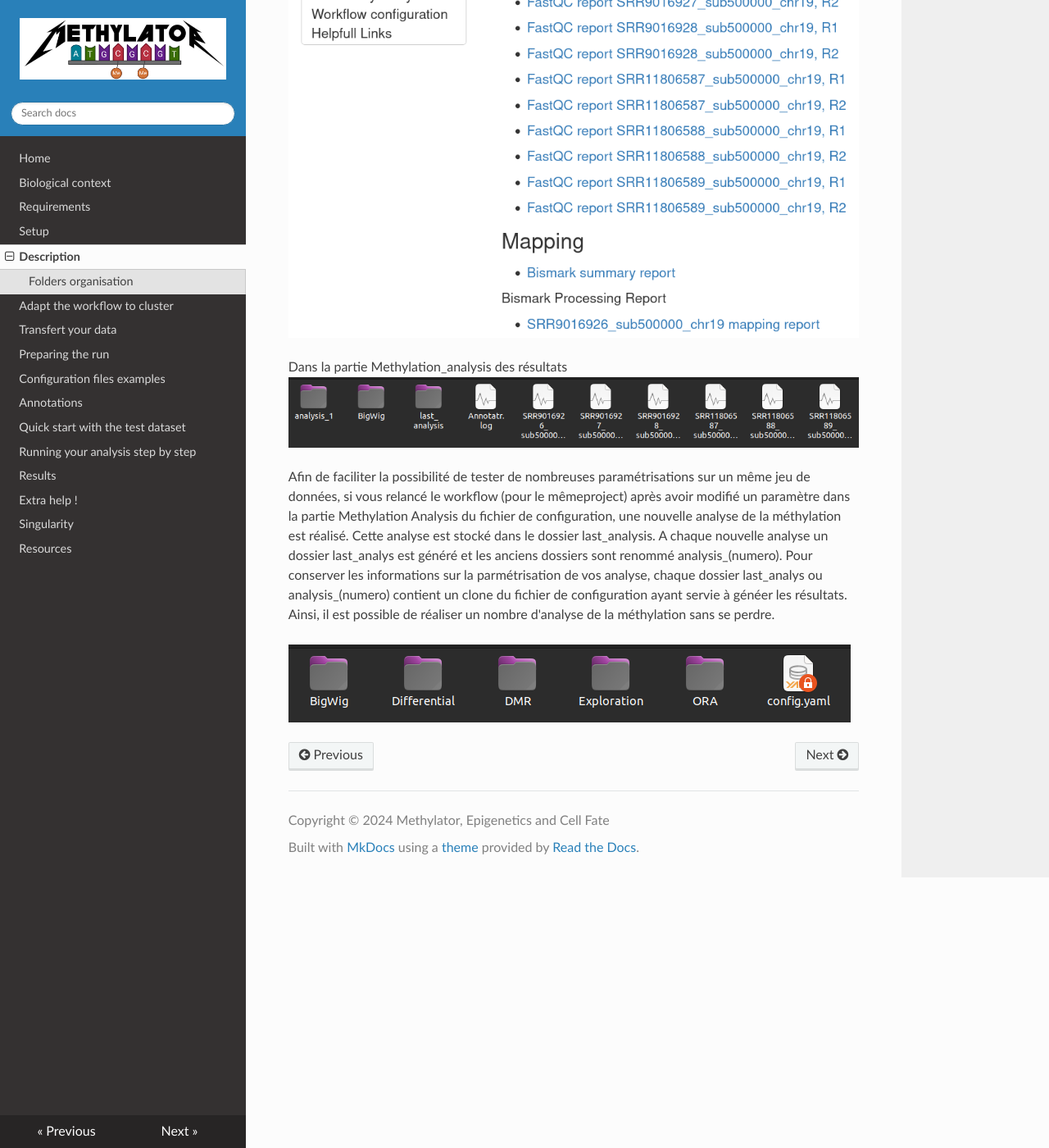
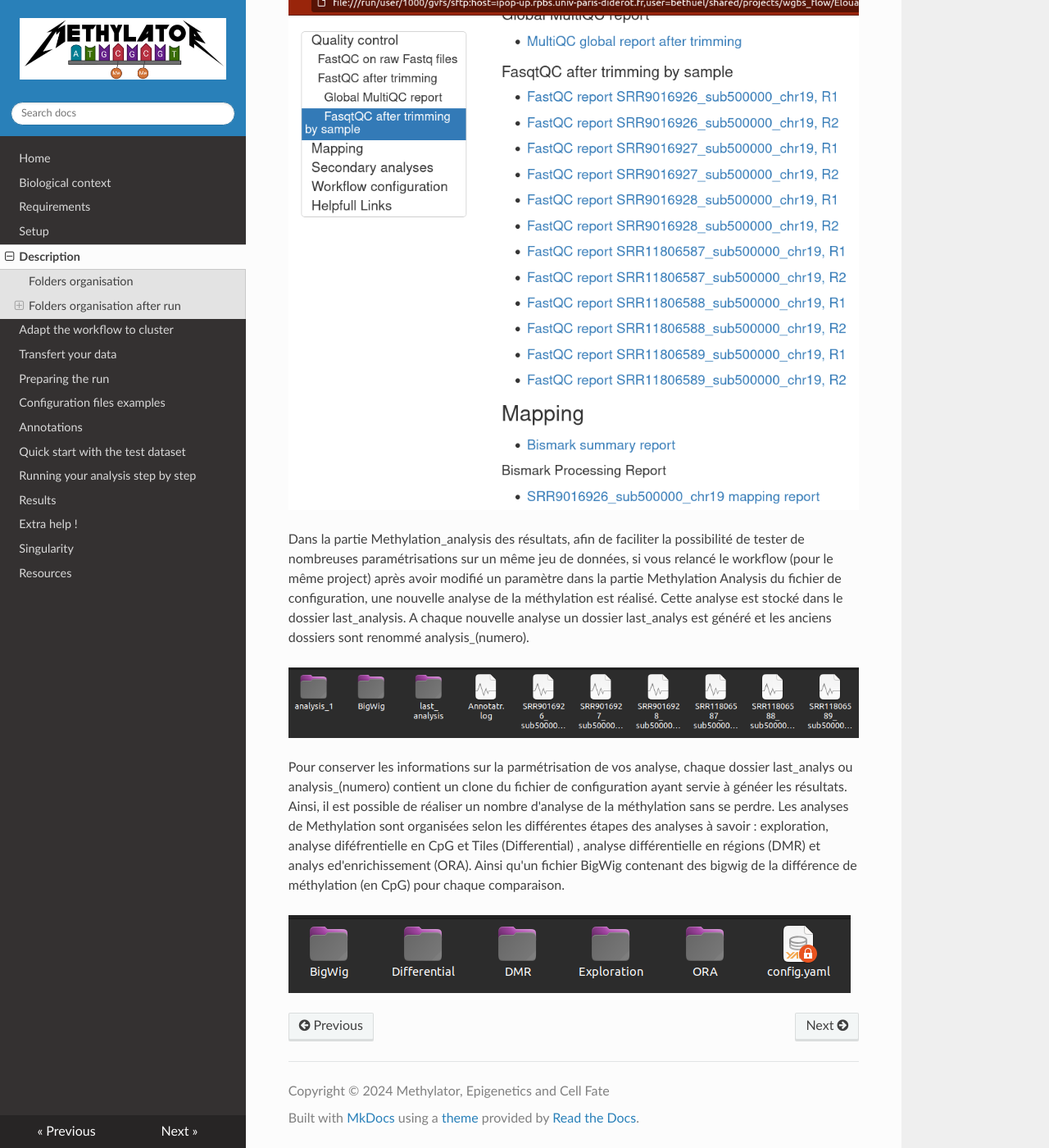
Before and after one commit to parisepigenetics/Methylator-Documentation, an MkDocs documentation site: the page built from docs/description.md, in a window 1280 px wide and 1400 px high, scrolled down 3656 px. Shown: the whole window at 82% size. Built offline with MkDocs 1.6.1, drawn with Linux system fonts in a browser that asks for light colours; nearby versions of some CDN libraries; some of the changed text lies outside the part shown.

Commit message:
Update description.md

```diff
--- a/docs/description.md
+++ b/docs/description.md
@@ -121,27 +121,33 @@ The  ` TestDataset `  folder contains all the files necessary to test the workfl
 
 The `my_bank` folder is an empty directory. It is used to store reference genomes and annotation files (FASTA, GTF, BED, etc.) for different species when the required files are not available in the banks present on your cluster (refer to [annotation](annotations.md) ).
 
+## Folders organisation after run
+
 After launching the workflow, new folders are created. One folder for easily usable results, which you can name as you wish in the configuration file. One folder
 for 'heavy' results, also nameable as you wish. A log folder, and a slurm_output folder.
 
+### Exemple of folders organisation after launching
 ![folders_organisation_results](img/folder_organisation_worklfow_results.png)
 
-Le dossier Results contient les résultas de chaque projet. Dans chaque dossiers projets , les résultats sotn organisées dand des dossiers distincts corrspondants aux différentes étapes du workflow : fastq download + QC, trimming + QC, mapping + QC et analyse de la methylation.
+Le dossier Results contient les résultas de chaque projet. Dans chaque dossiers projets, les résultats sotn organisées dand des dossiers distincts corrspondants aux différentes étapes du workflow : fastq download + QC, trimming + QC, mapping + QC et analyse de la methylation.
 
-De plus, à la fin de l'exécution du workflow, si vous aavez choisie de générer un rapport, un dossier zippé et horoaté (unique, permet de versionner vos analyses) est généré afin de partager facilement vos résultats, ce dossier contient l'ensemble des fichiers HTML (QC + analyses statistiques). Ce dossier est accompagné d'un fichier HMTL (final report), également horodaté, contenant des liens redirigeant vers les différents rapports HTML afin de facilité la navigation dans les résultats. packagesdans l'image singularity
-
-Exemple de l'organisation des résultats avec rapport final :
+### Exemple de l'organisation des résultats
 ![results_folders](img/results_folders.png)
 
-Exemple liste des fichiers contenue dans final_report_(project)_(horodatage).tar.gz
+De plus, à la fin de l'exécution du workflow, si vous avez choisie de générer un rapport, un dossier zippé et horodaté (unique, permet de versionner vos analyses) est généré afin de partager facilement vos résultats, ce dossier contient l'ensemble des fichiers HTML (QC + analyses statistiques). Ce dossier est accompagné d'un fichier HMTL (final report), également horodaté, contenant des liens redirigeant vers les différents rapports HTML afin de facilité la navigation dans les résultats.
+
+### Exemple liste des fichiers contenue dans final_report_(project)_(horodatage).tar.gz
 ![final_report_Test_WGBS_20240828T1023.tar.gz](img/final_report_Test_WGBS_20240828T1023.tar.gz.png)
 
-Exemple de fichier final_report_(projet)_(horodatage).html
+### Exemple de fichier final_report_(projet)_(horodatage).html
 ![final_report_Test_WGBS_20240828T1023.html](img/final_report_Test_WGBS_20240828T1023.png)
 
-Dans la partie Methylation_analysis des résultats
+
+Dans la partie Methylation_analysis des résultats, afin de faciliter la possibilité de tester de nombreuses paramétrisations sur un même jeu de données, si vous relancé le workflow (pour le même project) après avoir modifié un paramètre dans la partie Methylation Analysis du fichier de configuration, une nouvelle analyse de la méthylation est réalisé. Cette analyse est stocké dans le dossier last_analysis. A chaque nouvelle analyse un dossier last_analys est généré et les anciens dossiers sont renommé analysis_(numero).
+
 ![Methylation_analysis](img/Methylation_analysis.png)
 
-Afin de faciliter la possibilité de tester de nombreuses paramétrisations sur un même jeu de données, si vous relancé le workflow (pour le mêmeproject) après avoir modifié un paramètre dans la partie Methylation Analysis du fichier de configuration, une nouvelle analyse de la méthylation est réalisé. Cette analyse est stocké dans le dossier last_analysis. A chaque nouvelle analyse un dossier last_analys est généré et les anciens dossiers sont renommé analysis_(numero). Pour conserver les informations sur la parmétrisation de vos analyse, chaque dossier last_analys ou analysis_(numero) contient un clone du fichier de configuration ayant servie à généer les résultats. Ainsi, il est possible de réaliser un nombre d'analyse de la méthylation sans se perdre.
+
+Pour conserver les informations sur la parmétrisation de vos analyse, chaque dossier last_analys ou analysis_(numero) contient un clone du fichier de configuration ayant servie à généer les résultats. Ainsi, il est possible de réaliser un nombre d'analyse de la méthylation sans se perdre. Les analyses de Methylation sont organisées selon les différentes étapes des analyses à savoir : exploration, analyse diféfrentielle en CpG et Tiles (Differential) , analyse différentielle en régions (DMR) et analys ed'enrichissement (ORA). Ainsi qu'un fichier BigWig contenant des bigwig de la différence de méthylation (en CpG) pour chaque comparaison.
 
 ![Last_analysis](img/Last_analysis.png)
```
